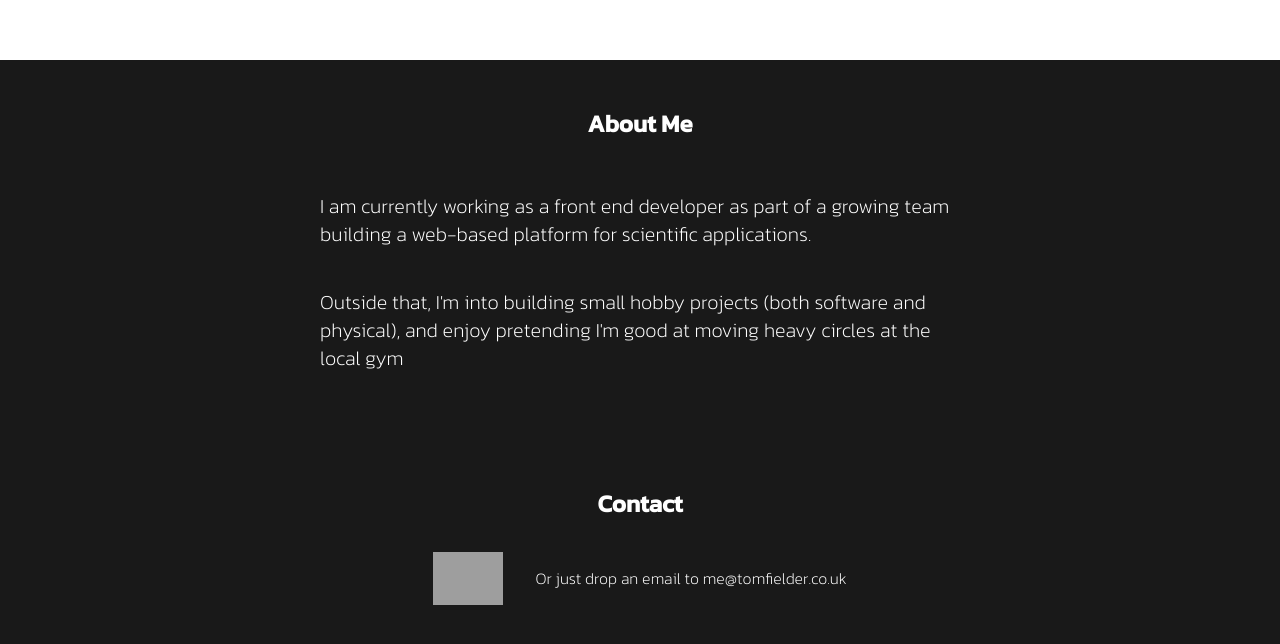
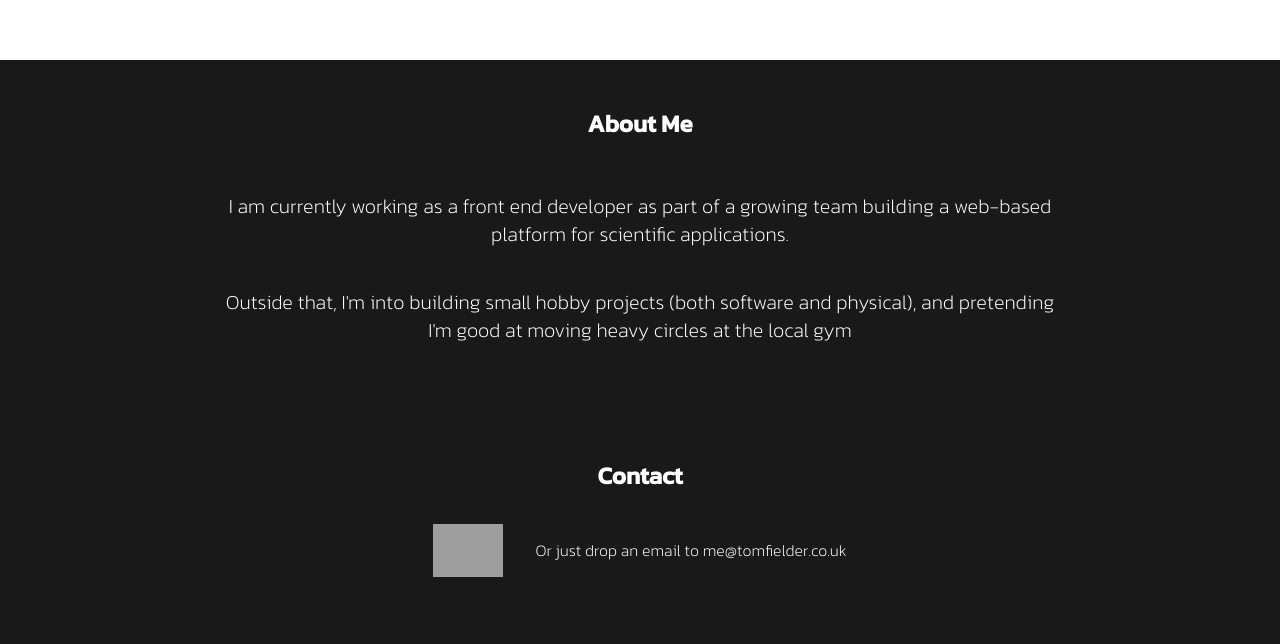
Before and after one commit to TRFielder/trfielder.github.io, a Next.js app: page / in a window 1280 px wide. Shown: the part 740-1384 px from the top of the page. Built offline with nearby package versions, Linux system fonts and the light colour scheme; grey boxes are pictures that could not be loaded; what tailwindcss-animation-delay would draw is missing.

Commit message:
Update deps. Fix layout

```diff
--- a/src/app/components/About/index.tsx
+++ b/src/app/components/About/index.tsx
@@ -1,20 +1,18 @@
-import Image from "next/image";
-
 const About = () => {
   return (
     <section id="About" className="flex flex-col items-center font-extralight">
-      <article className="text-white flex flex-col items-center justify-center py-12 w-1/2">
+      <article className="text-white flex flex-col items-center justify-center py-12 w-2/3">
         <h3 className="text-2xl font-semibold mb-8">About Me</h3>
-        <div className="flex flex-col">
-          <p className="my-5 mx-0 text-xl">
+        <div className="flex flex-col items-center">
+          <p className="my-5 mx-0 text-xl text-center">
             I am currently working as a front end developer as part of a growing
             team building a web-based platform for scientific applications.
           </p>
 
-          <p className="my-5 mx-0 text-xl">
+          <p className="my-5 mx-0 text-xl text-center">
             Outside that, I&apos;m into building small hobby projects (both
-            software and physical), and enjoy pretending I&apos;m good at moving
-            heavy circles at the local gym
+            software and physical), and pretending I&apos;m good at moving heavy
+            circles at the local gym
           </p>
         </div>
       </article>
--- a/src/app/components/Contact/index.tsx
+++ b/src/app/components/Contact/index.tsx
@@ -7,7 +7,7 @@ const Contact = () => {
       className="flex flex-col items-center font-extralight text-white"
     >
       <h3 className="text-2xl font-semibold mb-8">Contact</h3>
-      <div className="flex flex-row items-center gap-8">
+      <div className="flex flex-row items-center gap-8 w-2/3 justify-center">
         <a href="http://linkedin.com/in/tom-fielder">
           <Image
             alt=""
```
Also changed, not shown: package.json (+14 -11 lines), 1 other file (tests, documents, lock files or other folders).
